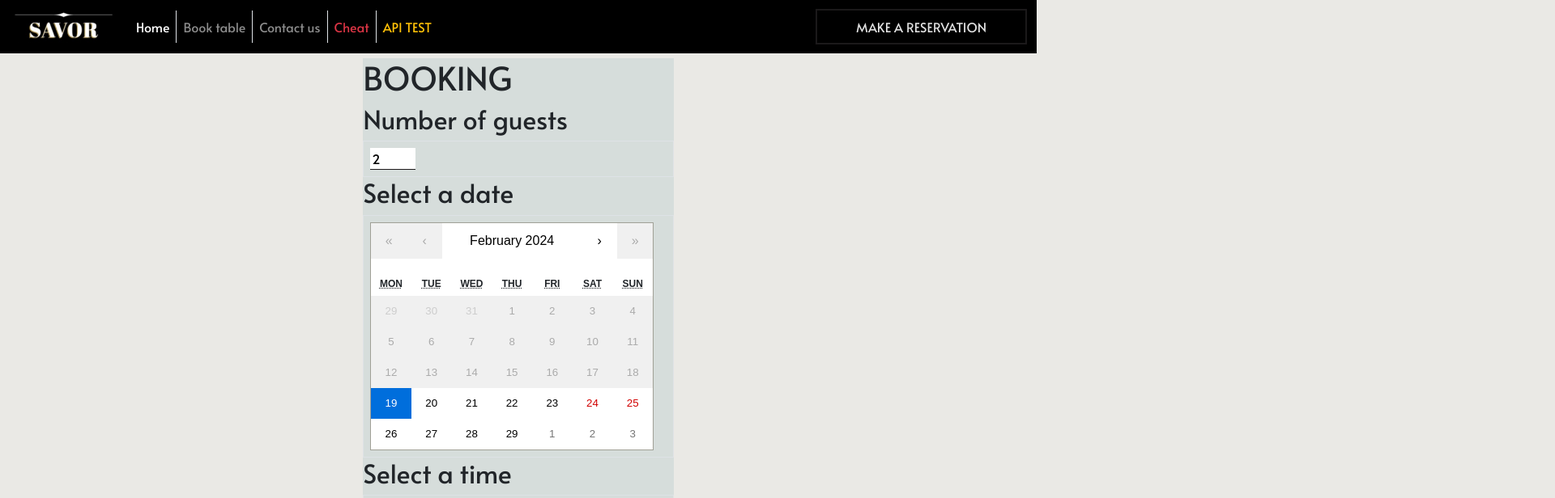
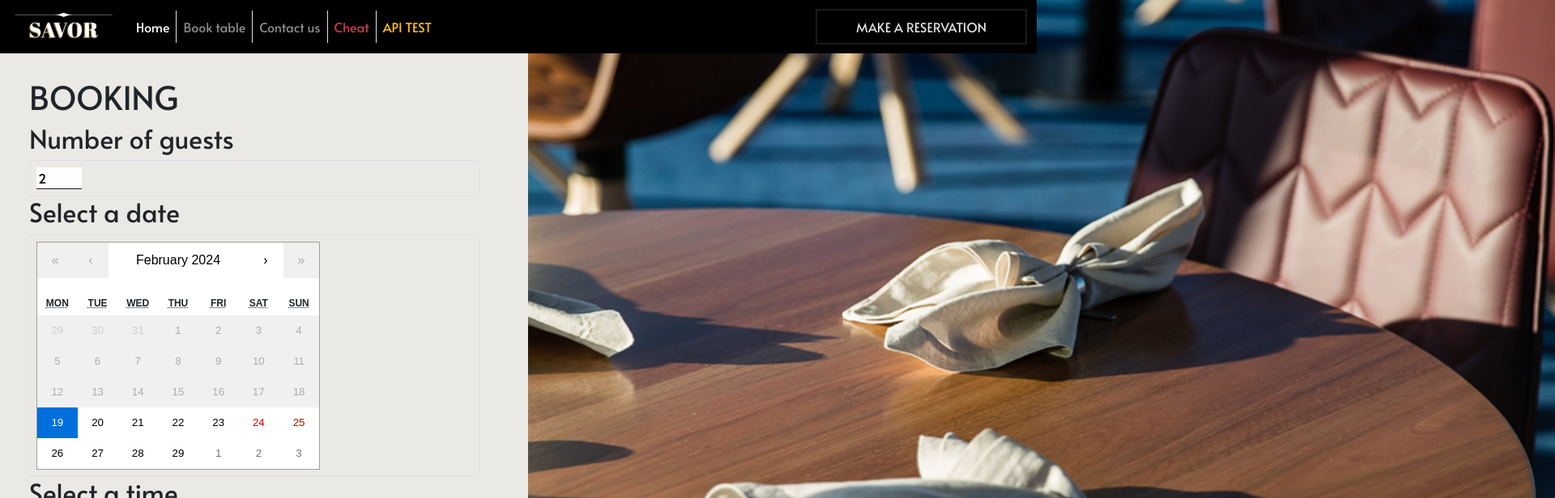
Before and after one commit to jennikaelisson/savor-restaurant, a React (Vite) app: page /book in a window 1280 px wide. Shown: the top 616 px of the page at 81% size, 1920 px wide, since content can reach past the window. Built offline with nearby package versions, Linux system fonts and the light colour scheme; no server answers; a web font is replaced by a local one.

Commit message:
added img and scroll for a better flow

```diff
--- a/src/pages/Book.tsx
+++ b/src/pages/Book.tsx
@@ -77,9 +77,9 @@ const Book = () => {
   const tablesNeeded = Math.floor((selectedGuests - 1) / 6) + 1;
 
   return (
-    <div className="d-flex justify-content-center align-items-center">
-      <div className="light-background">
-        <p className="h1">BOOKING</p>
+    <div className="row">
+      <div className=" p-5 col-12 col-md-6" style={{ height: '100vh', overflowY: 'auto' }}>
+        <p className="h1 pt-5">BOOKING</p>
         {bookingConfirmed ? (
           <div className="mt-3 alert alert-success" role="alert">
             Booking confirmed! Thank you, {customer.name} {customer.lastname},
@@ -210,7 +210,7 @@ const Book = () => {
           </>
         )}
       </div>
-
+<div className="col-12 col-md-6"><img src="src/img/Table.jpg" alt="A made up table" className="img-scale"/></div>
     </div>
   );
 };
--- a/src/pages/Layout.tsx
+++ b/src/pages/Layout.tsx
@@ -5,7 +5,7 @@ const Layout = () => {
 
 	const location = useLocation();
 
-	const isHome = location.pathname === '/'; // Adjust the path accordingly
+	const isHome = location.pathname === '/' || location.pathname === '/book'; // Adjust the path accordingly
 
 	return (
 	  <>
```
Also changed, not shown: src/img/Table.jpg (added).
